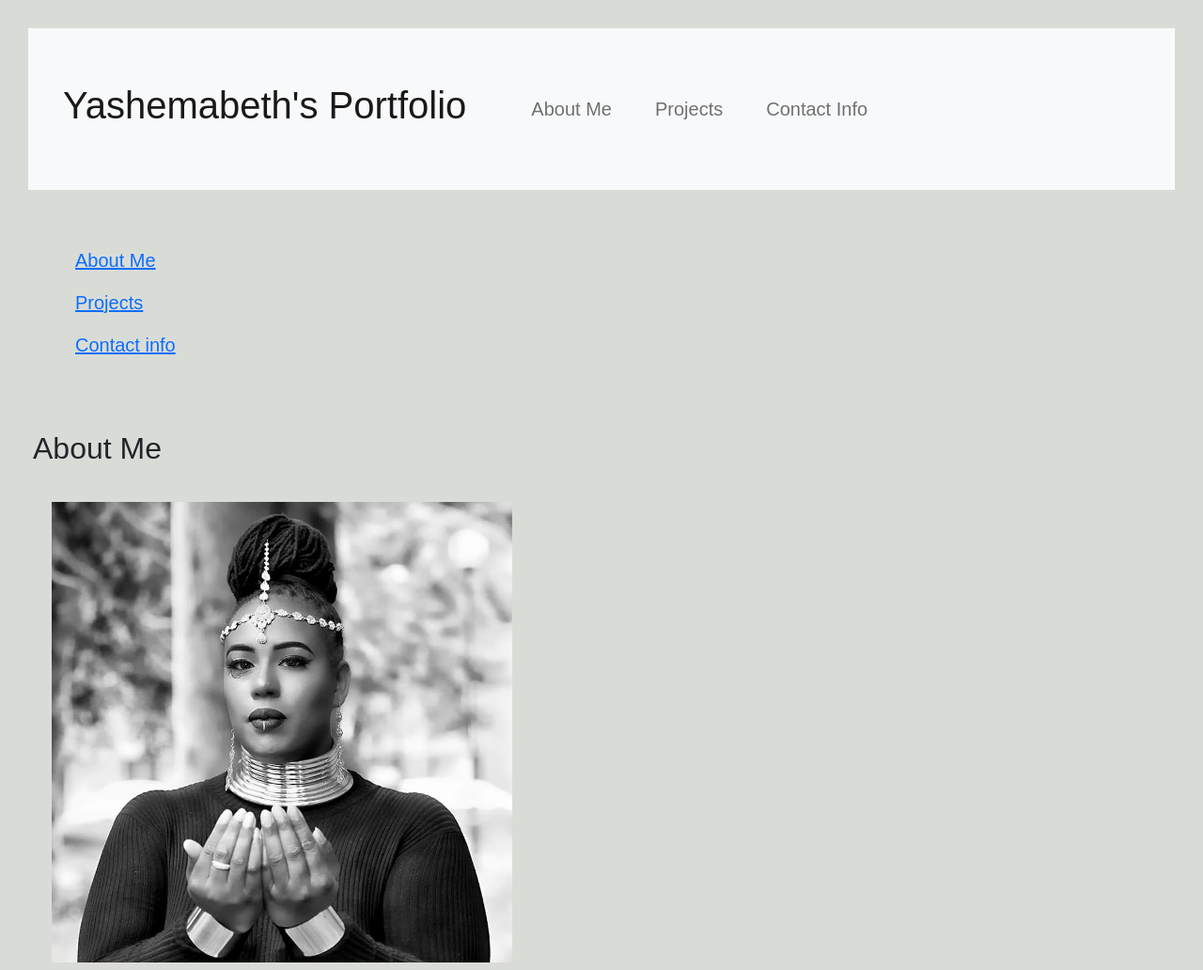
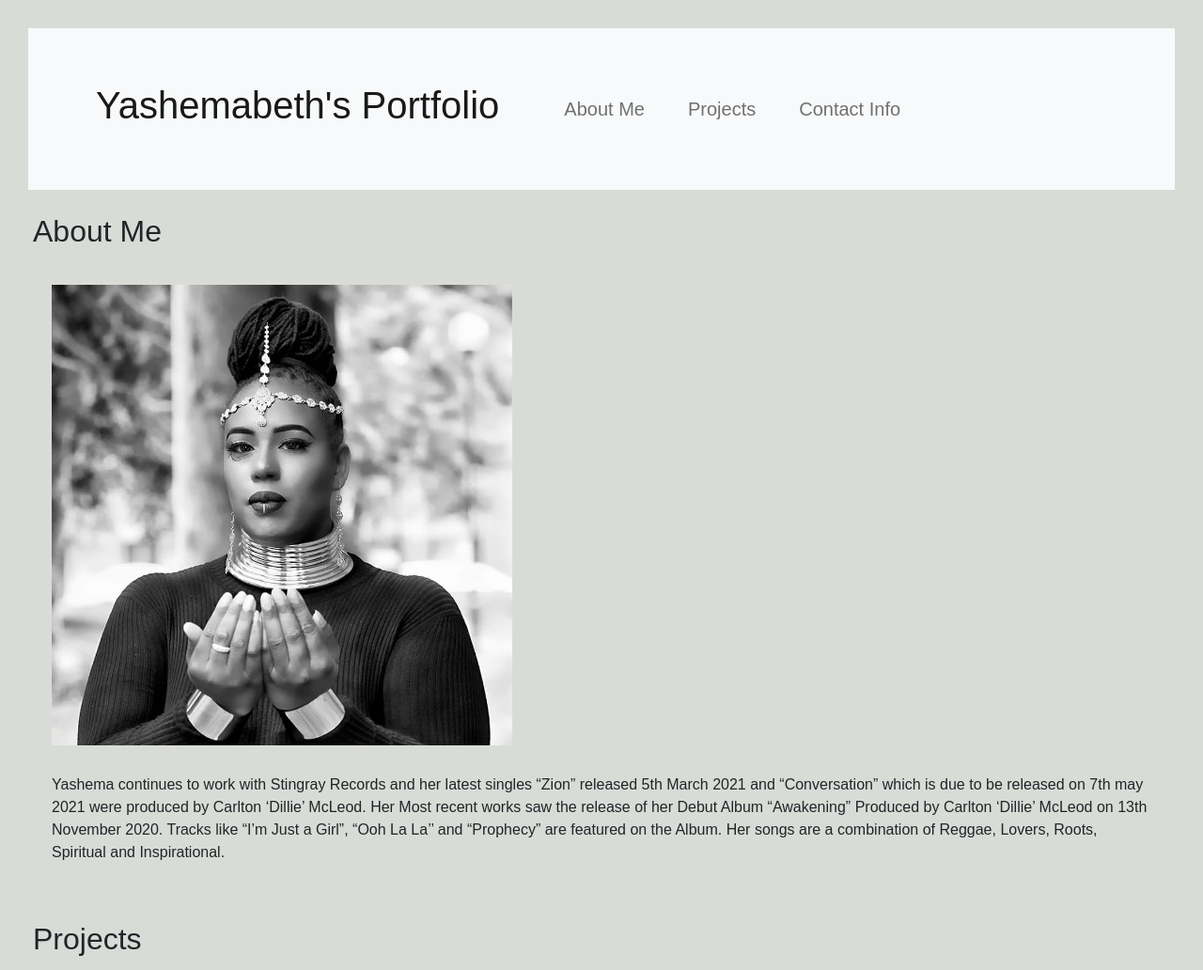
Before and after one commit to Yashemabeth/yashemabeth-portfolio, a plain HTML site: page index.html in a window 1280 px wide. Shown: the top 1032 px of the page at 94% size. Drawn offline with nearby package versions, Linux system fonts and the light colour scheme; files whose address does not match are found by name.

Commit message:
changed file structure. Updated Index.html

```diff
--- a/assets/css/styles.css
+++ b/assets/css/styles.css
@@ -31,6 +31,7 @@ ul {
     padding: 20px;
 }
 
+
 .about-flex-container {
     display: flex;
     flex-direction: column;
--- a/index.html
+++ b/index.html
@@ -12,8 +12,9 @@
 <body>
     <!--Header -->
     <header>
+
         <nav class="navbar navbar-expand-lg navbar-light bg-light style="style="background-color: #e3f2fd;">
-            <div class="container-fluid">
+            <div class="container">
               <a class="navbar-brand"><h1>Yashemabeth's Portfolio</h1></a>
               <div class="collapse navbar-collapse" id="navbarNav">
                 <ul class="navbar-nav">
@@ -32,15 +33,6 @@
           </nav>
     </header>
     <!--Nav Container-->
-    <div class="nav-flex-container">
-        <nav>
-            <ul>
-                <li><a href="#about-flex-container">About Me</a></li>
-                <li><a href="#projects">Projects</a></li>
-                <li><a href="#contact-info">Contact info</a></li>
-            </ul>
-        </nav>
-    </div>
 
     <section>
         <!-- About Me details -->
```
Also changed, not shown: assets/images/screenshot/Code quiz.png (added), assets/images/screenshot/generate pw.png (added), assets/images/screenshot/portfolio.jpg (renamed from assets/images/portfolio.jpg), assets/images/screenshot/webpage update  (10).png (added), assets/images/screenshot/work-day-planner.png (renamed from assets/images/work-day-planner.png), 2 other files.
